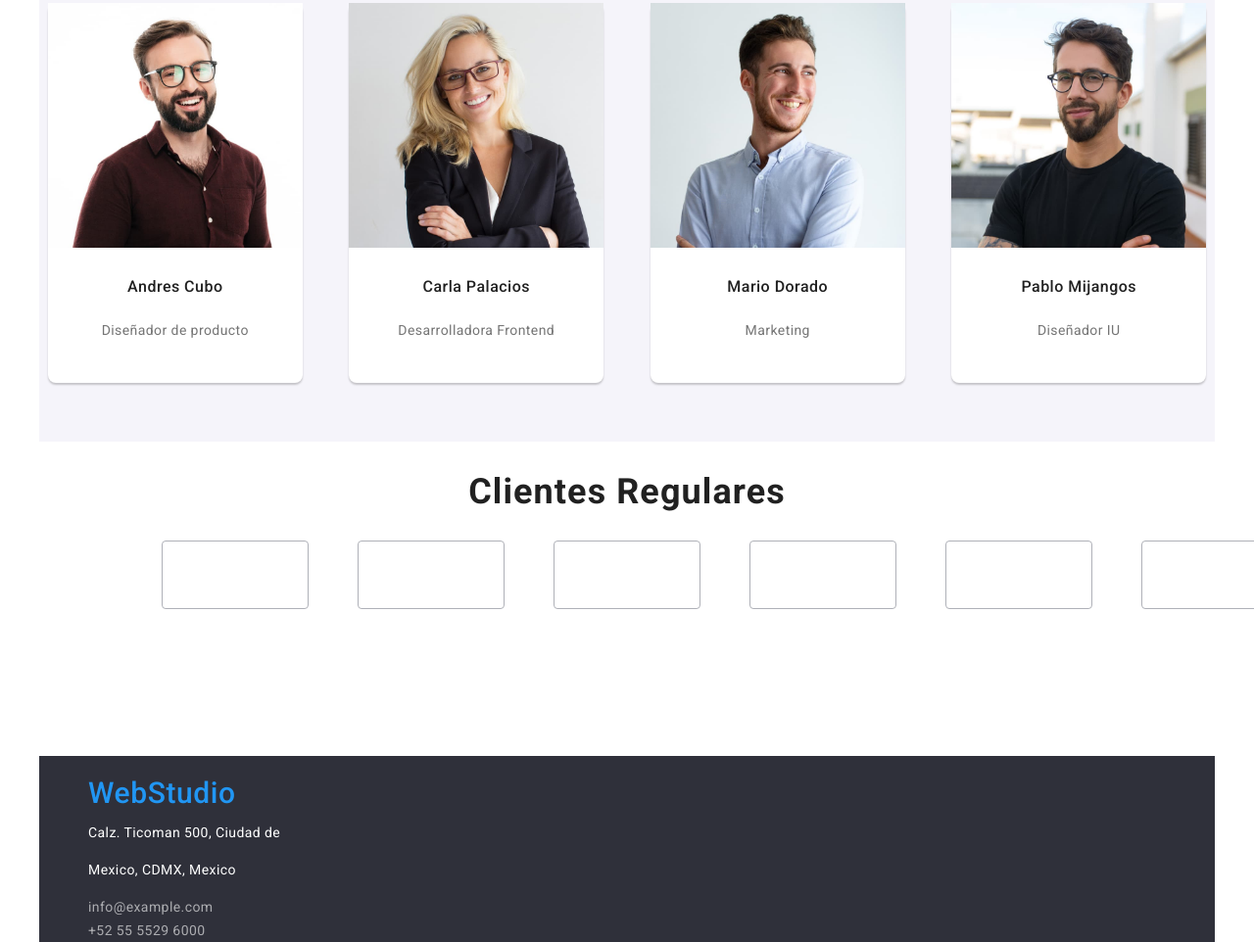
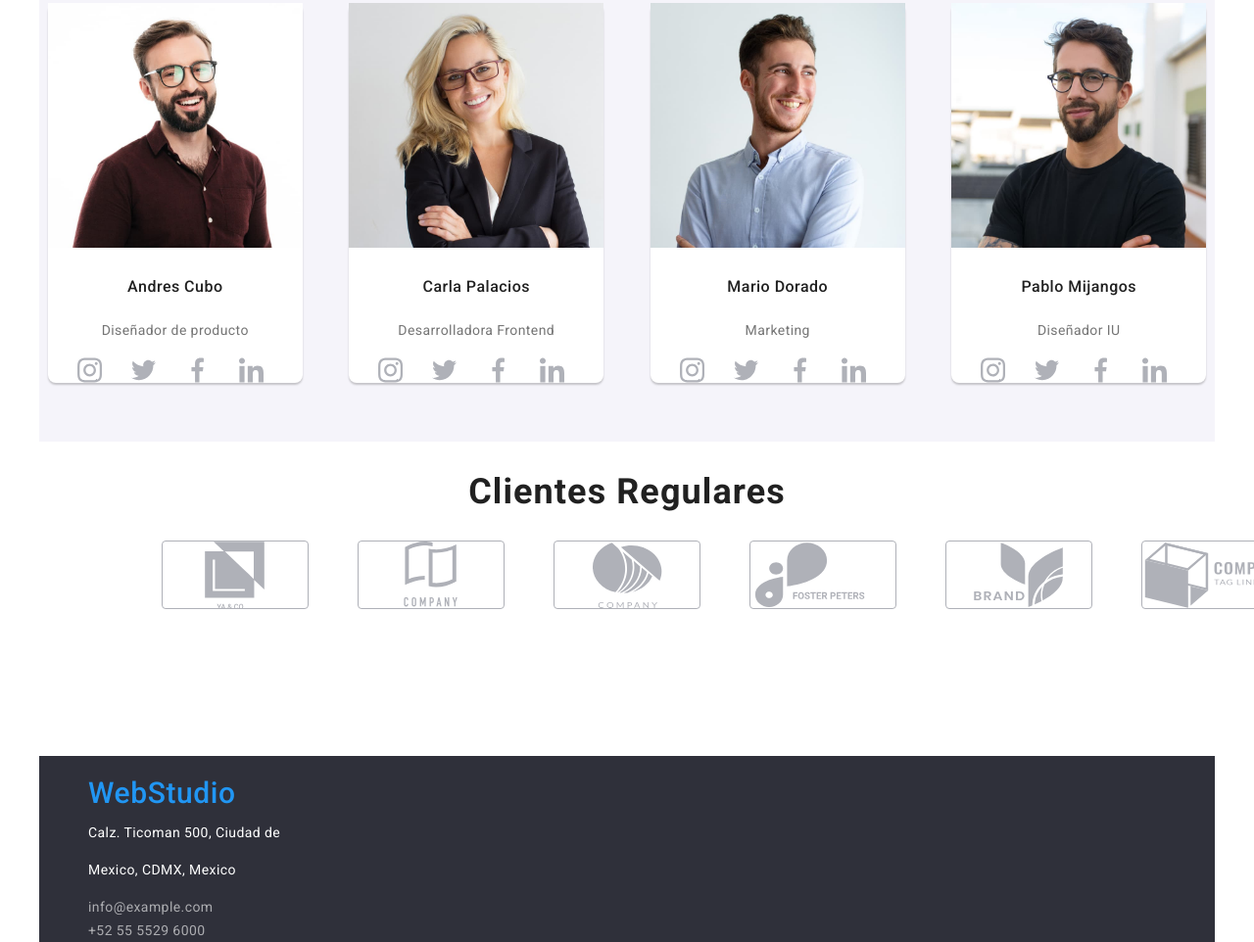
Before and after one commit to staticxtrem/goit-markup-hw-04, a plain HTML site: page index.html in a window 1280 px wide. Shown: the part 1706-2668 px from the top of the page at 98% size. Drawn offline with Linux system fonts and the light colour scheme; the site is published under a folder, as on GitHub Pages, so addresses that start at the root find nothing.

Commit message:
Update index.html

```diff
--- a/index.html
+++ b/index.html
@@ -26,14 +26,14 @@
       <div class="container-links">
         <aside>
           <svg class="svg-links">
-            <use href="/images/sprites/sprites.svg#icon-sobre-activable">
+            <use href="images/sprites/sprites.svg#icon-sobre-activable">
           </svg>
         </aside>
         <a class="nav-link" href="mailto:info@devstudio.com">info@devstudio.com</a>
         <title>sobre</title>
         <aside>
           <svg class="svg-links">
-            <use href="/images/sprites/sprites.svg#icon-Vector">
+            <use href="images/sprites/sprites.svg#icon-Vector">
           </svg>
         </aside>
         <title>telfono-inteligente</title>
@@ -51,7 +51,7 @@
     <div class="benefit-container">
       <aside class="svg-soluciones-contenedor">
         <svg class="svg-soluciones">
-          <use href="/images/sprites/sprites.svg#icon-antena-1">
+          <use href="images/sprites/sprites.svg#icon-antena-1">
         </svg>
       </aside>
       <h4 class="class1">Atencion a los clientes</h4>
@@ -63,7 +63,7 @@
     <div class="benefit-container">
       <aside class="svg-soluciones-contenedor">
         <svg class="svg-soluciones">
-          <use href="/images/sprites/sprites.svg#icon-reloj-1">
+          <use href="images/sprites/sprites.svg#icon-reloj-1">
         </svg>
       </aside>
       <h4 class="class1">Puntualidad</h4>
@@ -74,7 +74,7 @@
     <div class="benefit-container">
       <aside class="svg-soluciones-contenedor">
         <svg class="svg-soluciones">
-          <use href="/images/sprites/sprites.svg#icon-diagrama-1">
+          <use href="images/sprites/sprites.svg#icon-diagrama-1">
         </svg>
       </aside>
       <h4 class="class1">Planificacion</h4>
@@ -85,7 +85,7 @@
     <div class="benefit-container">
       <aside class="svg-soluciones-contenedor">
         <svg class="svg-soluciones">
-          <use href="/images/sprites/sprites.svg#icon-astronauta-1">
+          <use href="images/sprites/sprites.svg#icon-astronauta-1">
         </svg>
       </aside>
       <h4 class="class1">Tecnologia Moderna</h4>
@@ -108,22 +108,22 @@
       <div class="container-logos1">
         <aside class="svg-card-contenedor">
           <svg class="svg-card">
-            <use href="/images/sprites/sprites.svg#icon-instagram-2">
+            <use href="images/sprites/sprites.svg#icon-instagram-2">
           </svg>
         </aside>
         <aside class="svg-card-contenedor">
           <svg class="svg-card">
-            <use href="/images/sprites/sprites.svg#icon-twitter-1">
+            <use href="images/sprites/sprites.svg#icon-twitter-1">
           </svg>
         </aside>
         <aside class="svg-card-contenedor">
           <svg class="svg-card">
-            <use href="/images/sprites/sprites.svg#icon-facebook-1">
+            <use href="images/sprites/sprites.svg#icon-facebook-1">
           </svg>
         </aside>
         <aside class="svg-card-contenedor">
           <svg class="svg-card">
-            <use href="/images/sprites/sprites.svg#icon-linkedin-1">
+            <use href="images/sprites/sprites.svg#icon-linkedin-1">
           </svg>
         </aside>
       </div>
@@ -135,22 +135,22 @@
       <div class="container-logos1">
         <aside class="svg-card-contenedor">
           <svg class="svg-card">
-            <use href="/images/sprites/sprites.svg#icon-instagram-2">
+            <use href="images/sprites/sprites.svg#icon-instagram-2">
           </svg>
         </aside>
         <aside class="svg-card-contenedor">
           <svg class="svg-card">
-            <use href="/images/sprites/sprites.svg#icon-twitter-1">
+            <use href="images/sprites/sprites.svg#icon-twitter-1">
           </svg>
         </aside>
         <aside class="svg-card-contenedor">
           <svg class="svg-card">
-            <use href="/images/sprites/sprites.svg#icon-facebook-1">
+            <use href="images/sprites/sprites.svg#icon-facebook-1">
           </svg>
         </aside>
         <aside class="svg-card-contenedor">
           <svg class="svg-card">
-            <use href="/images/sprites/sprites.svg#icon-linkedin-1">
+            <use href="images/sprites/sprites.svg#icon-linkedin-1">
           </svg>
         </aside>
       </div>
@@ -162,22 +162,22 @@
       <div class="container-logos1">
         <aside class="svg-card-contenedor">
           <svg class="svg-card">
-            <use href="/images/sprites/sprites.svg#icon-instagram-2">
+            <use href="images/sprites/sprites.svg#icon-instagram-2">
           </svg>
         </aside>
         <aside class="svg-card-contenedor">
           <svg class="svg-card">
-            <use href="/images/sprites/sprites.svg#icon-twitter-1">
+            <use href="images/sprites/sprites.svg#icon-twitter-1">
           </svg>
         </aside>
         <aside class="svg-card-contenedor">
           <svg class="svg-card">
-            <use href="/images/sprites/sprites.svg#icon-facebook-1">
+            <use href="images/sprites/sprites.svg#icon-facebook-1">
           </svg>
         </aside>
         <aside class="svg-card-contenedor">
           <svg class="svg-card">
-            <use href="/images/sprites/sprites.svg#icon-linkedin-1">
+            <use href="images/sprites/sprites.svg#icon-linkedin-1">
           </svg>
         </aside>
       </div>
@@ -189,22 +189,22 @@
       <div class="container-logos1">
         <aside class="svg-card-contenedor">
           <svg class="svg-card">
-            <use href="/images/sprites/sprites.svg#icon-instagram-2">
+            <use href="images/sprites/sprites.svg#icon-instagram-2">
           </svg>
         </aside>
         <aside class="svg-card-contenedor">
           <svg class="svg-card">
-            <use href="/images/sprites/sprites.svg#icon-twitter-1">
+            <use href="images/sprites/sprites.svg#icon-twitter-1">
           </svg>
         </aside>
         <aside class="svg-card-contenedor">
           <svg class="svg-card">
-            <use href="/images/sprites/sprites.svg#icon-facebook-1">
+            <use href="images/sprites/sprites.svg#icon-facebook-1">
           </svg>
         </aside>
         <aside class="svg-card-contenedor">
           <svg class="svg-card">
-            <use href="/images/sprites/sprites.svg#icon-linkedin-1">
+            <use href="images/sprites/sprites.svg#icon-linkedin-1">
           </svg>
         </aside>
       </div>
@@ -214,32 +214,32 @@
   <div class="container-logos2">
     <aside class="svg-logos-contenedor">
       <svg class="svg-logos">
-        <use href="/images/sprites/sprites.svg#icon-grupo">
+        <use href="images/sprites/sprites.svg#icon-grupo">
       </svg>
     </aside>
     <aside class="svg-logos-contenedor">
       <svg class="svg-logos">
-        <use href="/images/sprites/sprites.svg#icon-grupo-1">
+        <use href="images/sprites/sprites.svg#icon-grupo-1">
       </svg>
     </aside>
     <aside class="svg-logos-contenedor">
       <svg class="svg-logos">
-        <use href="/images/sprites/sprites.svg#icon-grupo-2">
+        <use href="images/sprites/sprites.svg#icon-grupo-2">
       </svg>
     </aside>
     <aside class="svg-logos-contenedor">
       <svg class="svg-logos">
-        <use href="/images/sprites/sprites.svg#icon-grupo-3">
+        <use href="images/sprites/sprites.svg#icon-grupo-3">
       </svg>
     </aside>
     <aside class="svg-logos-contenedor">
       <svg class="svg-logos">
-        <use href="/images/sprites/sprites.svg#icon-grupo-4">
+        <use href="images/sprites/sprites.svg#icon-grupo-4">
       </svg>
     </aside>
     <aside class="svg-logos-contenedor">
       <svg class="svg-logos">
-        <use href="/images/sprites/sprites.svg#icon-grupo-5">
+        <use href="images/sprites/sprites.svg#icon-grupo-5">
       </svg>
     </aside>
   </div>
```
